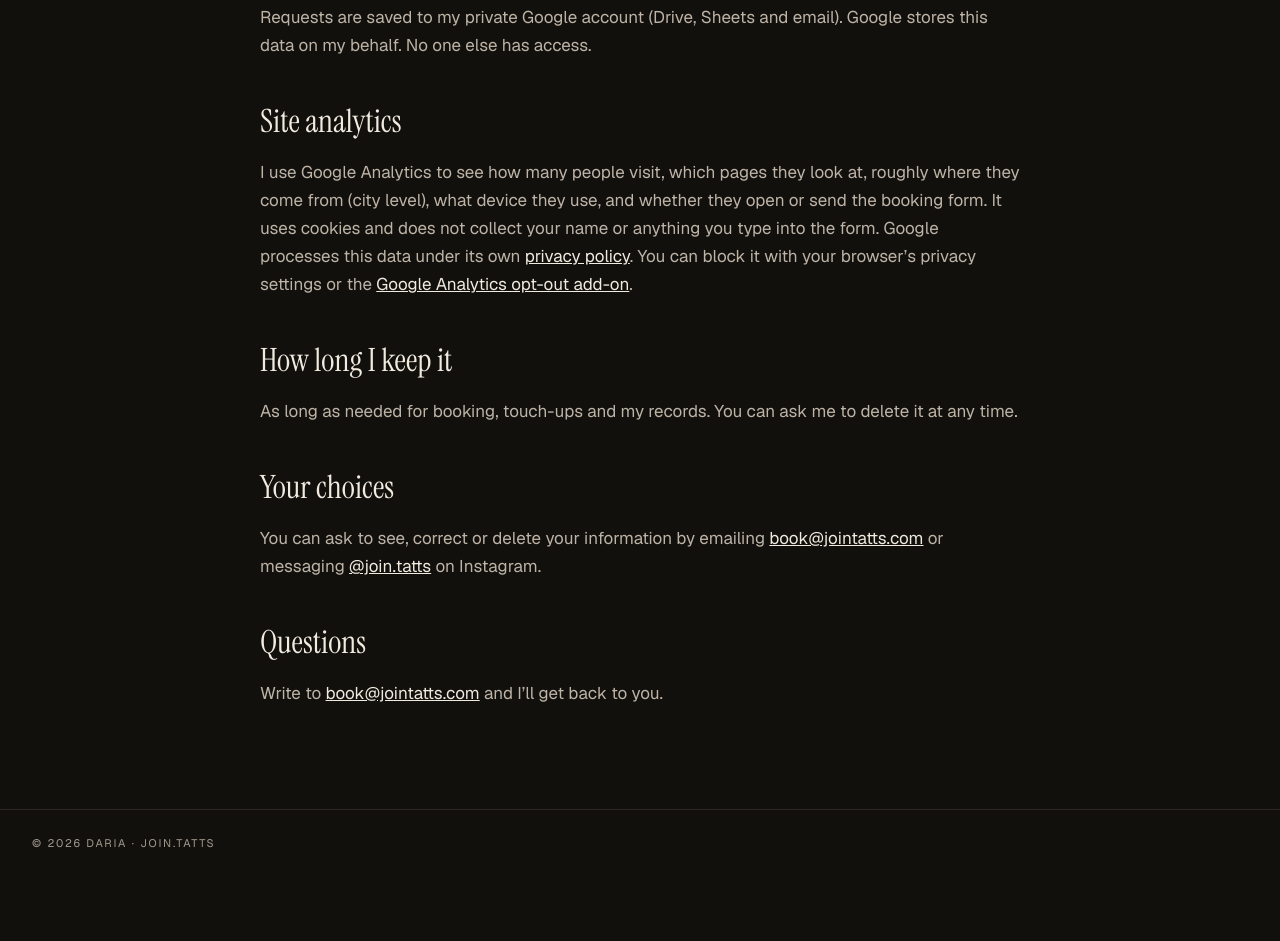
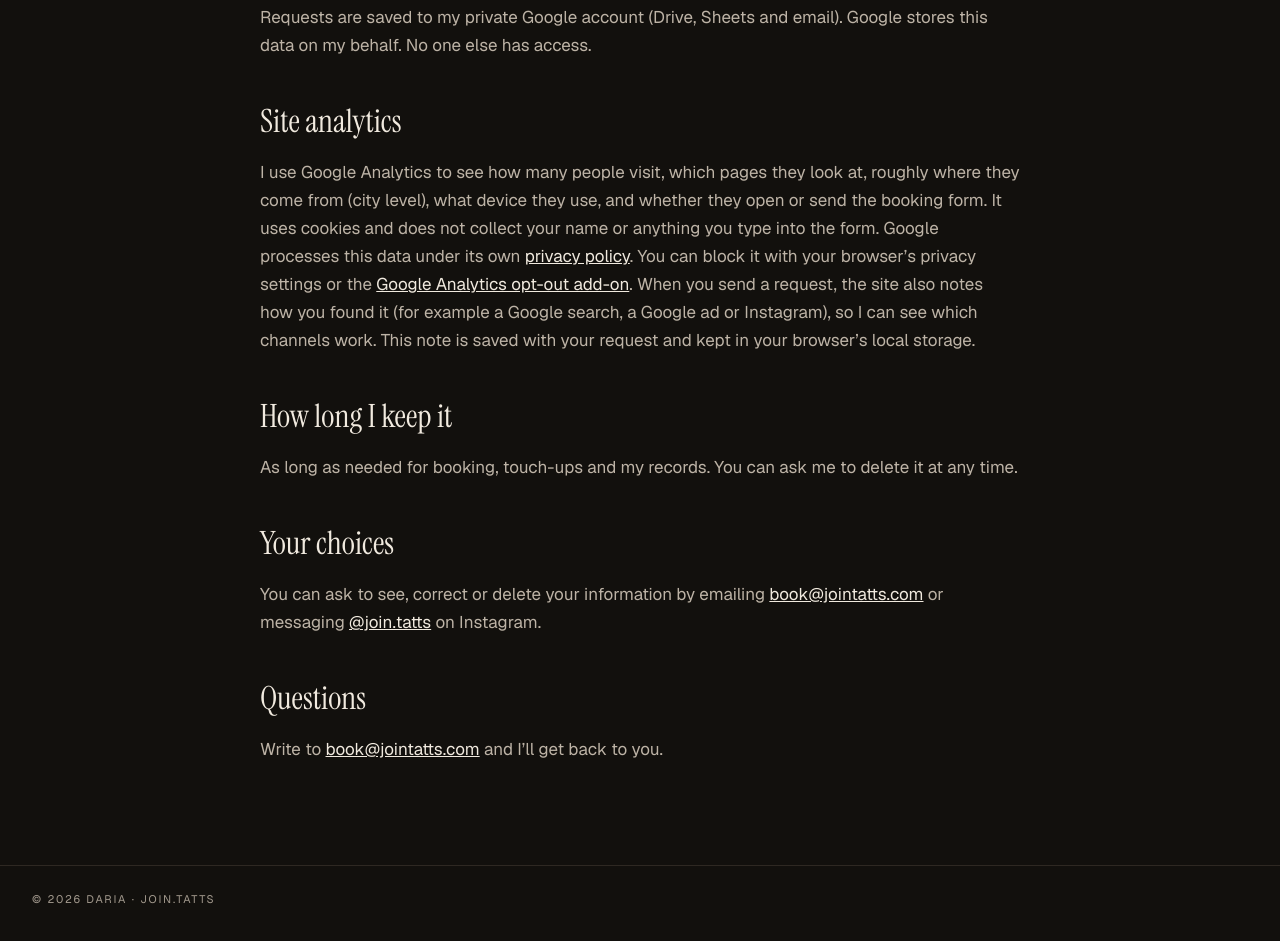
Before and after one commit to offty1/jointatts, a plain HTML site: page privacy.html in a window 1280 px wide. Shown: the part 997-1938 px from the top of the page. Before the commit the page ends 1881 px from the top, so only its background shows below. Drawn offline with nearby package versions, Linux system fonts and the light colour scheme.

Commit message:
Privacy: mention request source note
Co-Authored-By: Claude Fable 5.2 <noreply@anthropic.com>
Claude-Session: https://claude.ai/code/session_01Jm62U414RHpPpep5JyMzzs

```diff
--- a/privacy.html
+++ b/privacy.html
@@ -53,7 +53,7 @@ a{color:#F1EADF}a:hover{color:#D9B98C}
 <p style="margin: 0; color: #BDB3A6">Requests are saved to my private Google account (Drive, Sheets and email). Google stores this data on my behalf. No one else has access.</p>
 
 <h2 style="margin: 36px 0 10px; font-family: 'Instrument Serif', serif; font-weight: 400; font-size: 32px">Site analytics</h2>
-<p style="margin: 0; color: #BDB3A6">I use Google Analytics to see how many people visit, which pages they look at, roughly where they come from (city level), what device they use, and whether they open or send the booking form. It uses cookies and does not collect your name or anything you type into the form. Google processes this data under its own <a href="https://policies.google.com/privacy">privacy policy</a>. You can block it with your browser’s privacy settings or the <a href="https://tools.google.com/dlpage/gaoptout">Google Analytics opt-out add-on</a>.</p>
+<p style="margin: 0; color: #BDB3A6">I use Google Analytics to see how many people visit, which pages they look at, roughly where they come from (city level), what device they use, and whether they open or send the booking form. It uses cookies and does not collect your name or anything you type into the form. Google processes this data under its own <a href="https://policies.google.com/privacy">privacy policy</a>. You can block it with your browser’s privacy settings or the <a href="https://tools.google.com/dlpage/gaoptout">Google Analytics opt-out add-on</a>. When you send a request, the site also notes how you found it (for example a Google search, a Google ad or Instagram), so I can see which channels work. This note is saved with your request and kept in your browser’s local storage.</p>
 
 <h2 style="margin: 36px 0 10px; font-family: 'Instrument Serif', serif; font-weight: 400; font-size: 32px">How long I keep it</h2>
 <p style="margin: 0; color: #BDB3A6">As long as needed for booking, touch-ups and my records. You can ask me to delete it at any time.</p>
```
